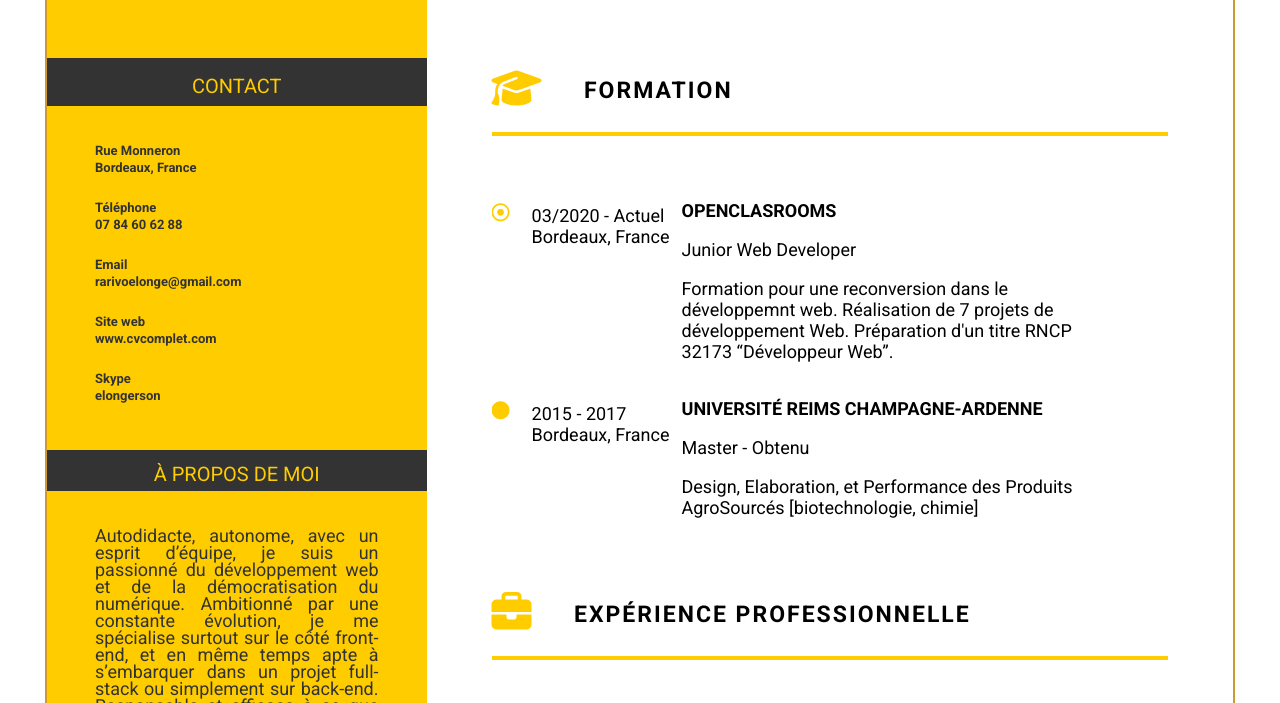
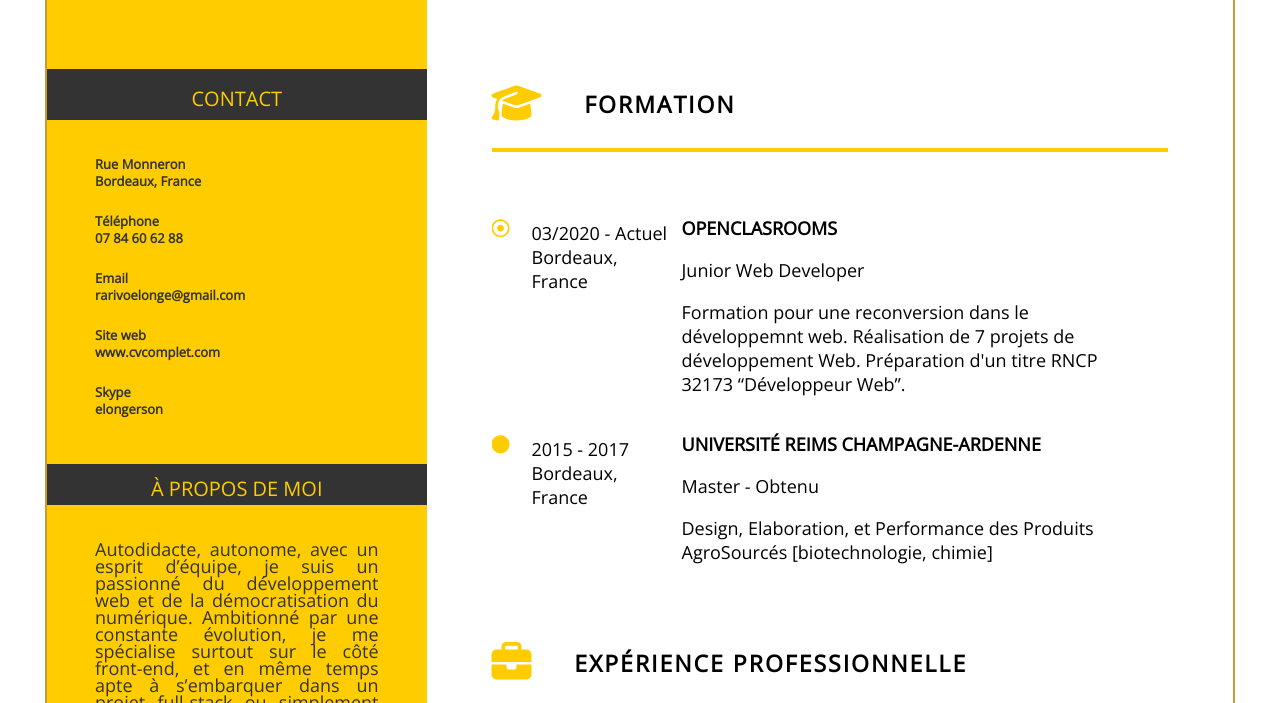
Before and after one commit to ElongeR-12/p_2_cv_en_siteweb_rarivosonelonge.github.io, a plain HTML site: page index.html in a window 1280 px wide. Shown: the part 291-994 px from the top of the page. Drawn offline with nearby package versions, Linux system fonts and the light colour scheme.

Commit message:
importer font-family open sans

```diff
--- a/style.css
+++ b/style.css
@@ -1,10 +1,12 @@
 /*
 GLOBAL
 */
-@import url('https://fonts.googleapis.com/css2?family=Roboto:wght@300;400;500;700;900&display=swap');
+@import url('https://fonts.googleapis.com/css2?family=Open+Sans:wght@300;400&display=swap');
 
+html {
+    font-family: 'Open Sans', sans-serif;
+    }
 body {
-    font-family             : 'sans-serif', Roboto ;
     color                   : black;
     margin                  : auto;
     border                  : 2px solid #cc9933;
```
